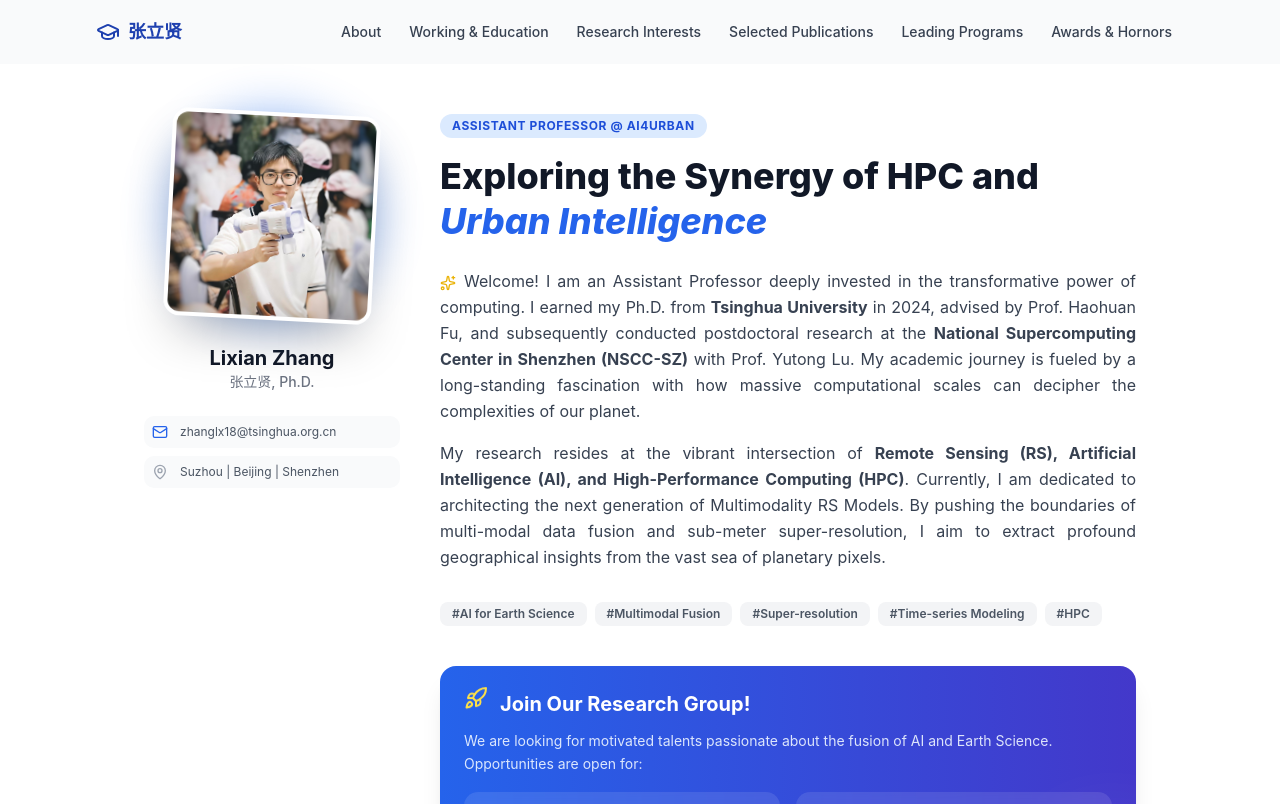
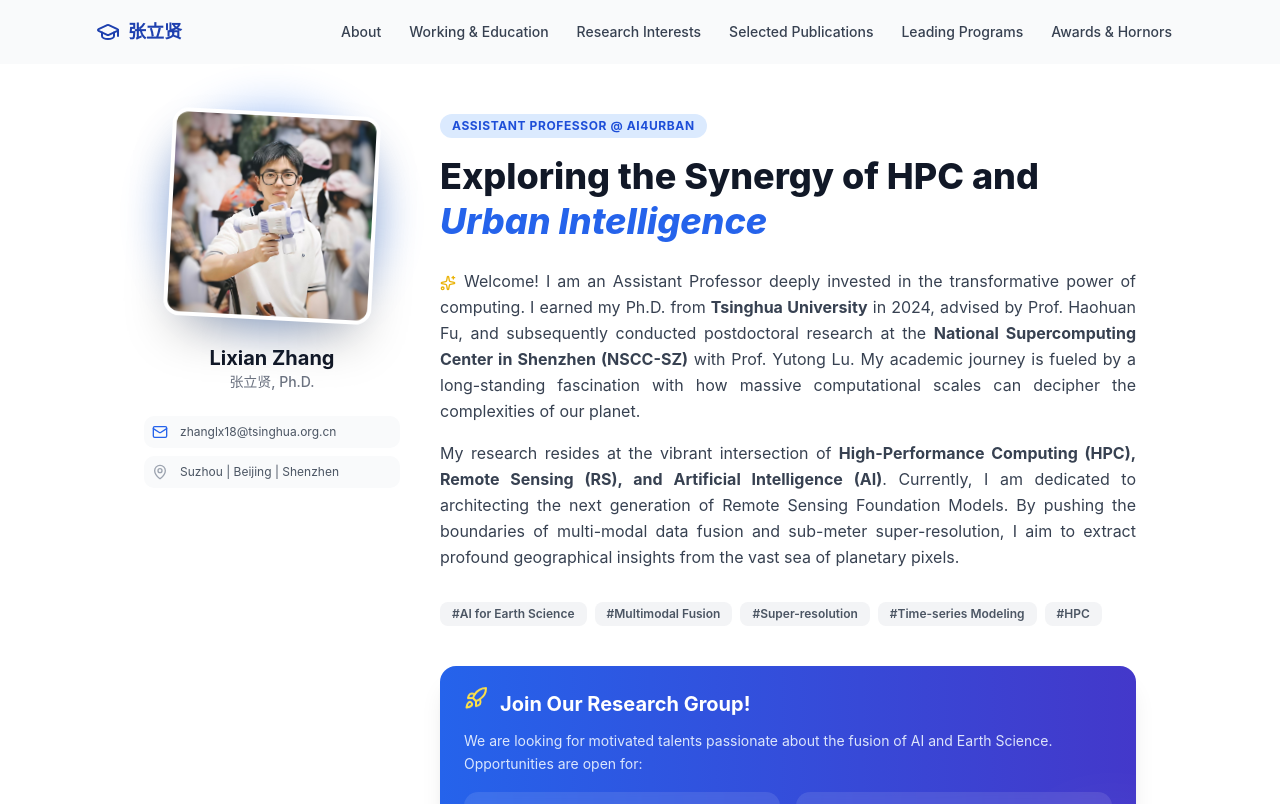
Before and after one commit to xian1234/LixianZhang, a React (Vite) app: page / in a window 1280 px wide. Shown: the top 804 px of the page. Built offline with nearby package versions, Linux system fonts and the light colour scheme.

Commit message:
Update About.tsx

```diff
--- a/src/sections/About.tsx
+++ b/src/sections/About.tsx
@@ -1,4 +1,4 @@
-import { Mail, Phone, MapPin, GraduationCap, Users, Sparkles, Rocket } from 'lucide-react';
+import { Mail, MapPin, GraduationCap, Users, Sparkles, Rocket } from 'lucide-react';
 
 const About = () => {
   return (
@@ -15,7 +15,10 @@ const About = () => {
                   src="zlx.jpeg"
                   alt="Lixian Zhang"
                   className="w-full h-full object-cover"
-                  onError={(e) => { e.target.src = 'https://via.placeholder.com/200?text=LZ'; }}
+                  onError={(e) => {
+                    const target = e.target as HTMLImageElement;
+                    target.src = 'https://via.placeholder.com/200?text=LZ';
+                  }}
                 />
               </div>
             </div>
@@ -54,7 +57,7 @@ const About = () => {
               </p>
 
               <p className="leading-relaxed">
-                My research resides at the vibrant intersection of <strong>Remote Sensing (RS), Artificial Intelligence (AI), and High-Performance Computing (HPC)</strong>. Currently, I am dedicated to architecting the next generation of Multimodality RS Models. By pushing the boundaries of multi-modal data fusion and sub-meter super-resolution, I aim to extract profound geographical insights from the vast sea of planetary pixels.
+                My research resides at the vibrant intersection of <strong>High-Performance Computing (HPC), Remote Sensing (RS), and Artificial Intelligence (AI)</strong>. Currently, I am dedicated to architecting the next generation of Remote Sensing Foundation Models. By pushing the boundaries of multi-modal data fusion and sub-meter super-resolution, I aim to extract profound geographical insights from the vast sea of planetary pixels.
               </p>
             </div>
 
```
